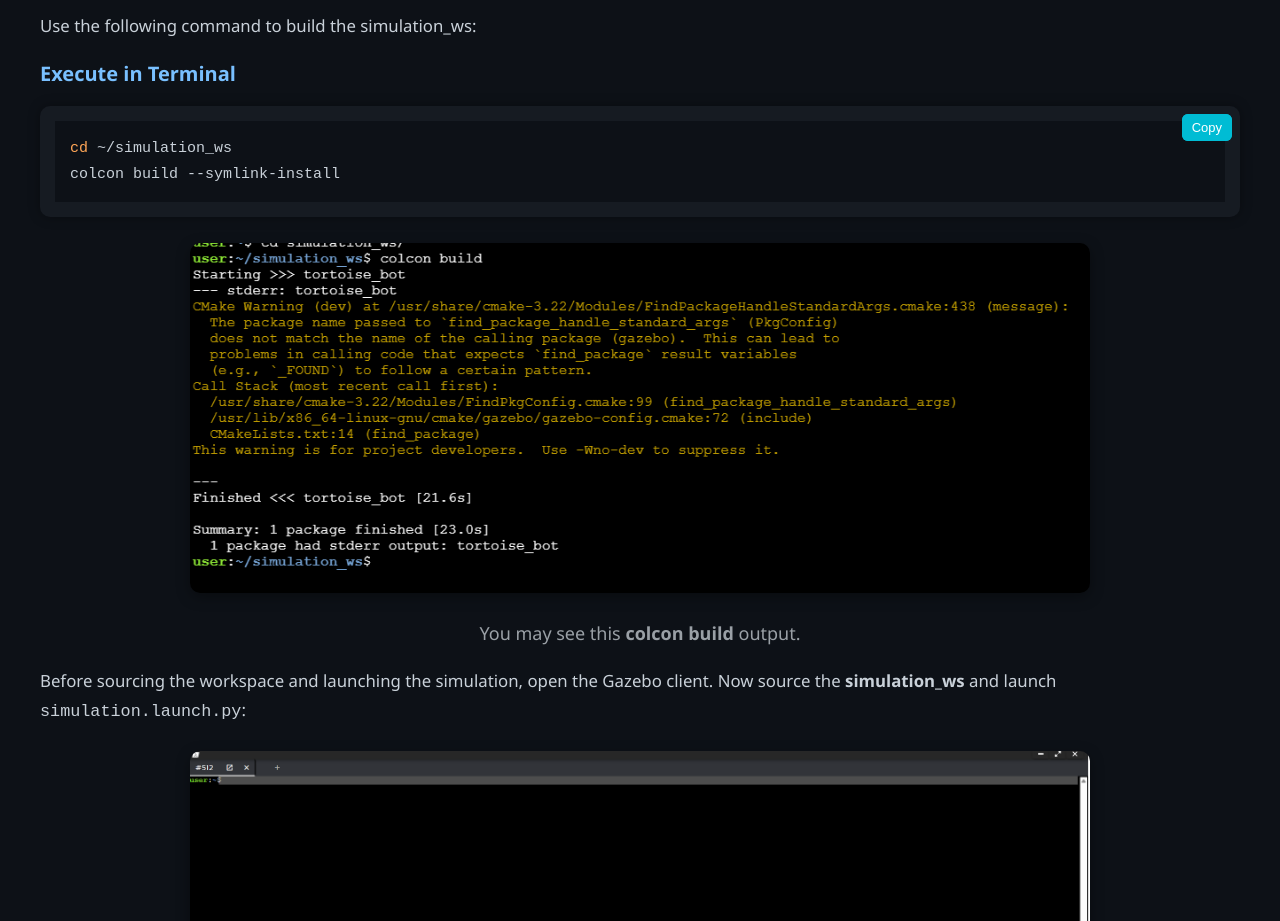
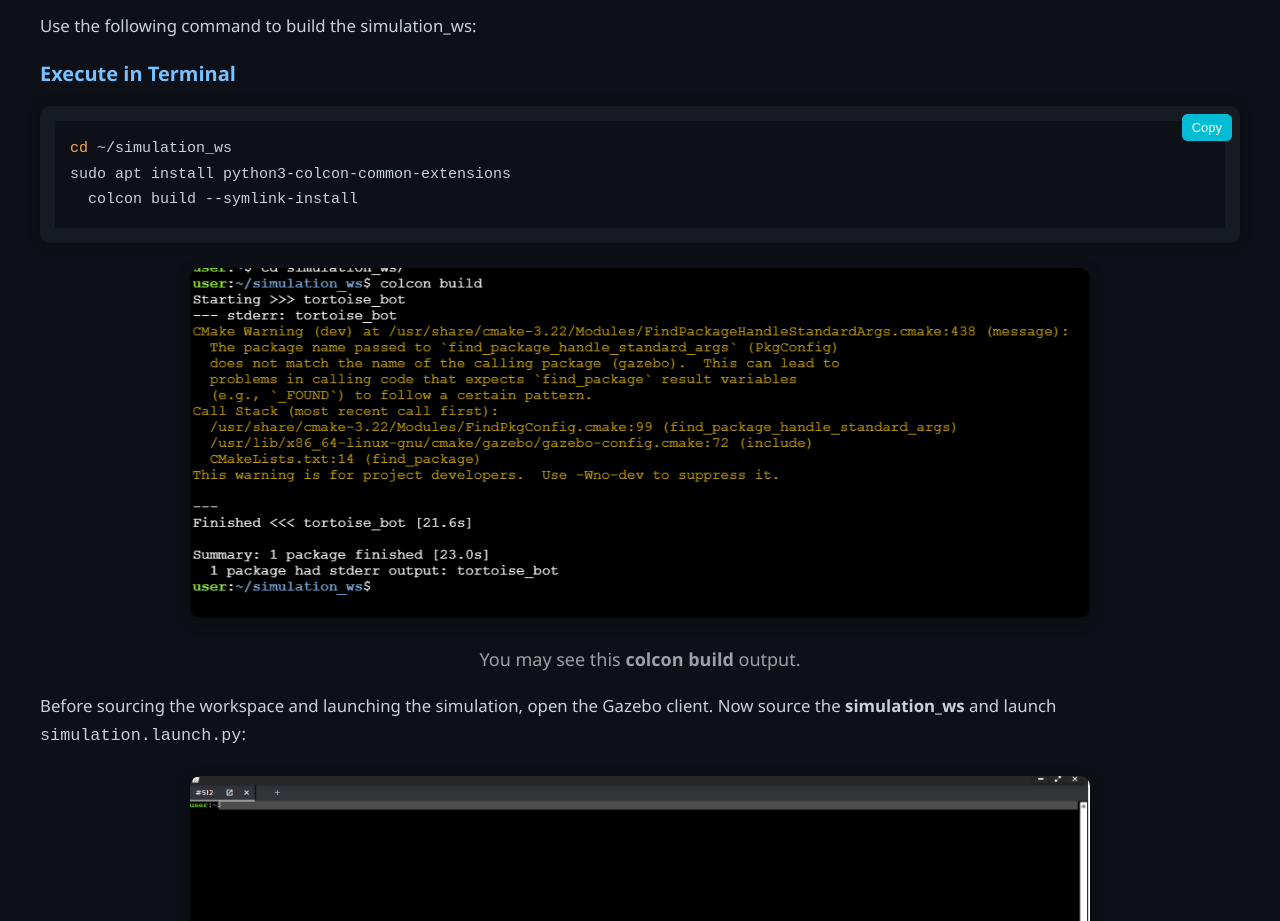
Before and after one commit to armouredalpha/robot-move-and-perceive2, a plain HTML site: page index.html in a window 1280 px wide. Shown: the part 10200-11121 px from the top of the page. Drawn offline with nearby package versions, Linux system fonts and the light colour scheme.

Commit message:
Update index.html

```diff
--- a/index.html
+++ b/index.html
@@ -328,7 +328,8 @@ Step 2: Build the workspace and Start the Simulation
 <h3 style="font-size:20px; font-weight:700; margin:0.5em 0; color:#79c0ff;">Execute in Terminal</h3>
 
 <pre style="background:#161b22; padding:1em; border-radius:10px; color:#fff; font-size:15px; box-shadow:0 0 12px rgba(0,0,0,0.35);"><code>cd ~/simulation_ws
-colcon build --symlink-install</code><button class="copy-btn">Copy</button></pre>
+sudo apt install python3-colcon-common-extensions
+  colcon build --symlink-install</code><button class="copy-btn">Copy</button></pre>
 
 <p align="center">
   <img src="colcon build.png" alt="Spawning Screenshot"
```
